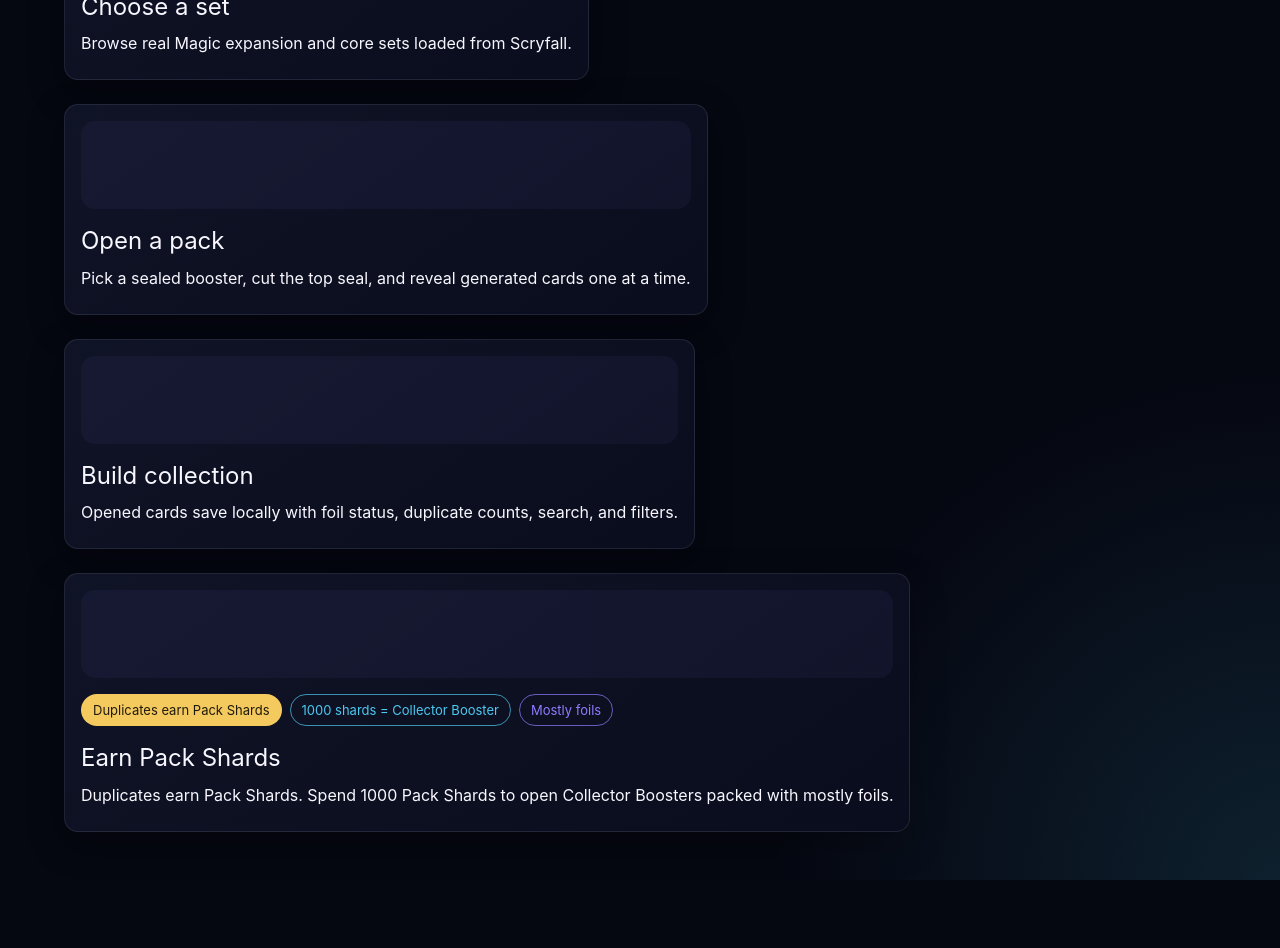
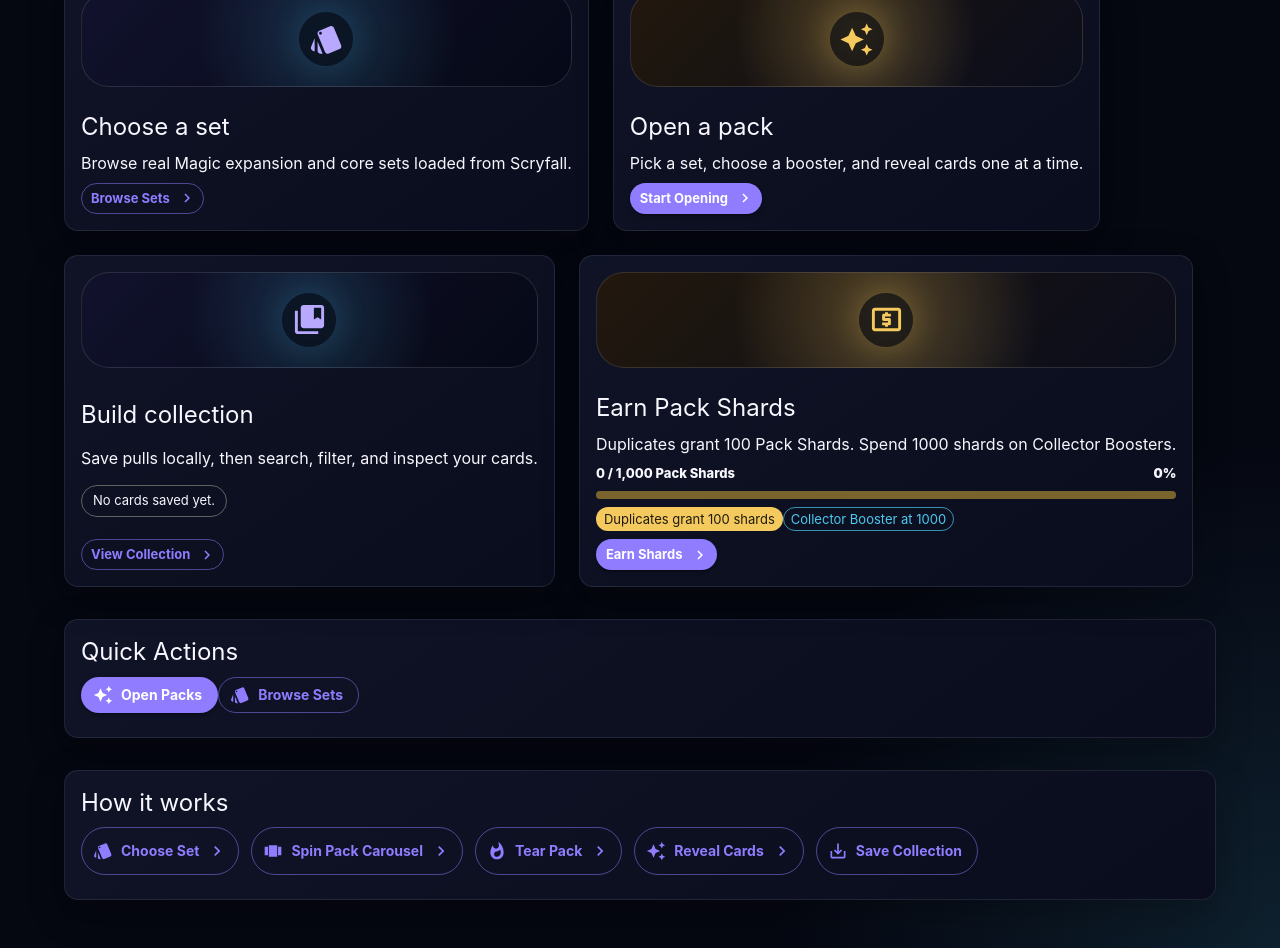
Before and after one commit to lbragg98/mtgCardOpener, a React (Vite) app: page / in a window 1280 px wide. Shown: the part 560-1508 px from the top of the page. Before the commit the page ends 1440 px from the top, so only its background shows below. Built offline with nearby package versions, Linux system fonts and the light colour scheme.

Commit message:
fixed home page functionality

```diff
--- a/src/pages/Home.jsx
+++ b/src/pages/Home.jsx
@@ -1,30 +1,198 @@
 import AutoAwesomeIcon from '@mui/icons-material/AutoAwesome';
 import CollectionsBookmarkIcon from '@mui/icons-material/CollectionsBookmark';
-import { Box, Button, Card, CardContent, Chip, Grid, Skeleton, Typography } from '@mui/material';
-import { Link } from 'react-router-dom';
+import KeyboardArrowRightIcon from '@mui/icons-material/KeyboardArrowRight';
+import LocalAtmIcon from '@mui/icons-material/LocalAtm';
+import SaveAltIcon from '@mui/icons-material/SaveAlt';
+import StyleIcon from '@mui/icons-material/Style';
+import ViewCarouselIcon from '@mui/icons-material/ViewCarousel';
+import WhatshotIcon from '@mui/icons-material/Whatshot';
+import {
+  Box,
+  Button,
+  Card,
+  CardActionArea,
+  CardContent,
+  Chip,
+  Grid,
+  LinearProgress,
+  Stack,
+  Typography,
+} from '@mui/material';
+import { Link, useNavigate } from 'react-router-dom';
 import PageHeader from '../components/PageHeader.jsx';
+import { getCollection, getPackShards } from '../utils/collectionStorage.js';
 
-const featureCards = [
+const COLLECTOR_BOOSTER_COST = 1000;
+
+function getCollectionStats(collection) {
+  const uniqueCardKeys = new Set(collection.map((card) => `${card.id}-${card.isFoil ? 'foil' : 'normal'}`));
+  const duplicateCards = Math.max(collection.length - uniqueCardKeys.size, 0);
+
+  return {
+    duplicateCards,
+    foilCards: collection.filter((card) => card.isFoil).length,
+    totalCards: collection.length,
+    uniqueCards: uniqueCardKeys.size,
+  };
+}
+
+function handleKeyboardActivate(event, action) {
+  if (event.key === 'Enter' || event.key === ' ') {
+    event.preventDefault();
+    action();
+  }
+}
+
+function MiniVisual({ icon, tone = 'primary' }) {
+  return (
+    <Box
+      sx={{
+        position: 'relative',
+        display: 'grid',
+        height: 96,
+        mb: 2,
+        overflow: 'hidden',
+        placeItems: 'center',
+        border: '1px solid rgba(248, 247, 255, 0.12)',
+        borderRadius: 2,
+        background:
+          tone === 'warning'
+            ? 'radial-gradient(circle at 50% 45%, rgba(244, 201, 93, 0.28), transparent 52%), linear-gradient(135deg, rgba(37, 25, 9, 0.86), rgba(10, 13, 28, 0.92))'
+            : 'radial-gradient(circle at 50% 45%, rgba(76, 201, 240, 0.18), transparent 52%), linear-gradient(135deg, rgba(18, 18, 46, 0.86), rgba(6, 9, 22, 0.94))',
+      }}
+    >
+      <Box
+        sx={{
+          display: 'grid',
+          width: 54,
+          height: 54,
+          placeItems: 'center',
+          borderRadius: '50%',
+          bgcolor: 'rgba(5, 7, 17, 0.58)',
+          boxShadow:
+            tone === 'warning'
+              ? '0 0 34px rgba(244, 201, 93, 0.28)'
+              : '0 0 34px rgba(76, 201, 240, 0.18)',
+          color: tone === 'warning' ? 'warning.main' : 'primary.light',
+        }}
+      >
+        {icon}
+      </Box>
+    </Box>
+  );
+}
+
+function HomeActionCard({ actionLabel, ariaLabel, body, children, icon, onClick, title, tone }) {
+  return (
+    <Card
+      role="button"
+      tabIndex={0}
+      aria-label={ariaLabel || title}
+      onClick={onClick}
+      onKeyDown={(event) => handleKeyboardActivate(event, onClick)}
+      sx={{
+        height: '100%',
+        cursor: 'pointer',
+        transition: 'transform 160ms ease, border-color 160ms ease, box-shadow 160ms ease',
+        '&:hover, &:focus-visible': {
+          borderColor: tone === 'warning' ? 'rgba(244, 201, 93, 0.56)' : 'rgba(76, 201, 240, 0.36)',
+          boxShadow:
+            tone === 'warning'
+              ? '0 0 34px rgba(244, 201, 93, 0.16)'
+              : '0 0 34px rgba(76, 201, 240, 0.12)',
+          outline: 'none',
+          transform: 'translateY(-3px)',
+        },
+      }}
+    >
+      <CardActionArea component="div" sx={{ height: '100%', alignItems: 'stretch' }}>
+        <CardContent sx={{ display: 'grid', height: '100%', gap: 1 }}>
+          <MiniVisual icon={icon} tone={tone} />
+          <Typography variant="h5">{title}</Typography>
+          <Typography color="text.secondary">{body}</Typography>
+          {children}
+          <Button
+            endIcon={<KeyboardArrowRightIcon />}
+            size="small"
+            sx={{ justifySelf: 'start', mt: 'auto' }}
+            variant={tone === 'warning' ? 'contained' : 'outlined'}
+          >
+            {actionLabel}
+          </Button>
+        </CardContent>
+      </CardActionArea>
+    </Card>
+  );
+}
+
+function StatCard({ label, value }) {
+  return (
+    <Card sx={{ borderColor: 'rgba(248, 247, 255, 0.1)' }}>
+      <CardContent sx={{ p: 1.5 }}>
+        <Typography color="text.secondary" sx={{ fontSize: 12, fontWeight: 800 }}>
+          {label}
+        </Typography>
+        <Typography color="warning.main" fontWeight={950}>
+          {value.toLocaleString()}
+        </Typography>
+      </CardContent>
+    </Card>
+  );
+}
+
+export default function Home() {
+  const navigate = useNavigate();
+  const collection = getCollection();
+  const packShards = getPackShards();
+  const stats = getCollectionStats(collection);
+  const collectorProgress = Math.min(packShards / COLLECTOR_BOOSTER_COST, 1);
+  const hasCollectorBooster = packShards >= COLLECTOR_BOOSTER_COST;
+
+  const cards = [
     {
       title: 'Choose a set',
       body: 'Browse real Magic expansion and core sets loaded from Scryfall.',
+      actionLabel: 'Browse Sets',
+      icon: <StyleIcon fontSize="large" />,
+      onClick: () => navigate('/sets'),
     },
     {
       title: 'Open a pack',
-    body: 'Pick a sealed booster, cut the top seal, and reveal generated cards one at a time.',
+      body: 'Pick a set, choose a booster, and reveal cards one at a time.',
+      actionLabel: 'Start Opening',
+      icon: <AutoAwesomeIcon fontSize="large" />,
+      onClick: () => navigate('/sets'),
+      tone: 'warning',
     },
     {
       title: 'Build collection',
-    body: 'Opened cards save locally with foil status, duplicate counts, search, and filters.',
+      body: 'Save pulls locally, then search, filter, and inspect your cards.',
+      actionLabel: 'View Collection',
+      icon: <CollectionsBookmarkIcon fontSize="large" />,
+      onClick: () => navigate('/collection'),
+      extra: stats.totalCards
+        ? `${stats.totalCards.toLocaleString()} saved, ${stats.foilCards.toLocaleString()} foils, ${stats.duplicateCards.toLocaleString()} duplicates`
+        : 'No cards saved yet.',
     },
     {
       title: 'Earn Pack Shards',
-    body: 'Duplicates earn Pack Shards. Spend 1000 Pack Shards to open Collector Boosters packed with mostly foils.',
-    shardFeature: true,
+      body: 'Duplicates grant 100 Pack Shards. Spend 1000 shards on Collector Boosters.',
+      actionLabel: hasCollectorBooster ? 'Open Collector Booster' : 'Earn Shards',
+      icon: <LocalAtmIcon fontSize="large" />,
+      onClick: () => navigate(hasCollectorBooster ? '/sets' : stats.totalCards ? '/collection' : '/sets'),
+      tone: 'warning',
+      shardCard: true,
     },
   ];
 
-export default function Home() {
+  const flowSteps = [
+    { label: 'Choose Set', icon: <StyleIcon />, to: '/sets' },
+    { label: 'Spin Pack Carousel', icon: <ViewCarouselIcon />, to: '/sets' },
+    { label: 'Tear Pack', icon: <WhatshotIcon />, to: '/sets' },
+    { label: 'Reveal Cards', icon: <AutoAwesomeIcon />, to: '/sets' },
+    { label: 'Save Collection', icon: <SaveAltIcon />, to: '/collection' },
+  ];
+
   return (
     <Box>
       <PageHeader eyebrow="MTG Pack Opener" title="Open packs in a moody little MTG lab.">
@@ -32,7 +200,7 @@ export default function Home() {
         real Scryfall card data.
       </PageHeader>
 
-      <Box sx={{ display: 'flex', flexWrap: 'wrap', gap: 2, mb: 4 }}>
+      <Stack direction="row" flexWrap="wrap" gap={2} sx={{ mb: 3 }}>
         <Button component={Link} to="/sets" size="large" variant="contained" startIcon={<AutoAwesomeIcon />}>
           Open Packs
         </Button>
@@ -45,30 +213,115 @@ export default function Home() {
         >
           View Collection
         </Button>
+      </Stack>
+
+      <Grid container spacing={1.5} sx={{ mb: 4 }}>
+        <Grid item xs={6} md={3}>
+          <StatCard label="Cards Saved" value={stats.totalCards} />
+        </Grid>
+        <Grid item xs={6} md={3}>
+          <StatCard label="Foils Pulled" value={stats.foilCards} />
+        </Grid>
+        <Grid item xs={6} md={3}>
+          <StatCard label="Unique Cards" value={stats.uniqueCards} />
+        </Grid>
+        <Grid item xs={6} md={3}>
+          <StatCard label="Pack Shards" value={packShards} />
+        </Grid>
+      </Grid>
+
+      <Grid container spacing={3} sx={{ mb: 4 }}>
+        {cards.map((card) => (
+          <Grid key={card.title} item xs={12} md={card.shardCard ? 12 : 4}>
+            <HomeActionCard
+              actionLabel={card.actionLabel}
+              body={card.body}
+              icon={card.icon}
+              onClick={card.onClick}
+              title={card.title}
+              tone={card.tone}
+            >
+              {card.extra && (
+                <Chip label={card.extra} sx={{ justifySelf: 'start', maxWidth: '100%' }} variant="outlined" />
+              )}
+              {card.shardCard && (
+                <Box sx={{ display: 'grid', gap: 1 }}>
+                  <Box sx={{ display: 'flex', justifyContent: 'space-between', gap: 2 }}>
+                    <Typography color="text.secondary" sx={{ fontSize: 13, fontWeight: 800 }}>
+                      {packShards.toLocaleString()} / {COLLECTOR_BOOSTER_COST.toLocaleString()} Pack Shards
+                    </Typography>
+                    <Typography color="warning.main" sx={{ fontSize: 13, fontWeight: 900 }}>
+                      {Math.round(collectorProgress * 100)}%
+                    </Typography>
                   </Box>
-
-      <Grid container spacing={3}>
-        {featureCards.map((feature) => (
-          <Grid key={feature.title} item xs={12} md={feature.shardFeature ? 12 : 4}>
-            <Card sx={{ height: '100%' }}>
-              <CardContent>
-                <Skeleton variant="rounded" height={88} sx={{ mb: 2, bgcolor: 'rgba(143, 124, 255, 0.14)' }} />
-                {feature.shardFeature && (
-                  <Box sx={{ display: 'flex', flexWrap: 'wrap', gap: 1, mb: 2 }}>
-                    <Chip color="warning" label="Duplicates earn Pack Shards" />
-                    <Chip color="secondary" label="1000 shards = Collector Booster" variant="outlined" />
-                    <Chip color="primary" label="Mostly foils" variant="outlined" />
+                  <LinearProgress
+                    color="warning"
+                    value={collectorProgress * 100}
+                    variant="determinate"
+                    sx={{ height: 8, borderRadius: 999 }}
+                  />
+                  <Stack direction="row" flexWrap="wrap" gap={1}>
+                    <Chip color="warning" label="Duplicates grant 100 shards" size="small" />
+                    <Chip color="secondary" label="Collector Booster at 1000" size="small" variant="outlined" />
+                  </Stack>
                 </Box>
               )}
-                <Typography variant="h5" gutterBottom>
-                  {feature.title}
-                </Typography>
-                <Typography color="text.secondary">{feature.body}</Typography>
-              </CardContent>
-            </Card>
+            </HomeActionCard>
           </Grid>
         ))}
       </Grid>
+
+      <Card sx={{ mb: 4 }}>
+        <CardContent>
+          <Typography variant="h5" gutterBottom>
+            Quick Actions
+          </Typography>
+          <Stack direction="row" flexWrap="wrap" gap={1.5}>
+            {stats.totalCards > 0 && (
+              <Button component={Link} startIcon={<CollectionsBookmarkIcon />} to="/collection" variant="outlined">
+                View Collection
+              </Button>
+            )}
+            <Button component={Link} startIcon={<AutoAwesomeIcon />} to="/sets" variant="contained">
+              Open Packs
+            </Button>
+            <Button component={Link} startIcon={<StyleIcon />} to="/sets" variant="outlined">
+              Browse Sets
+            </Button>
+            {hasCollectorBooster && (
+              <Button component={Link} color="warning" startIcon={<LocalAtmIcon />} to="/sets" variant="contained">
+                Open Collector Booster
+              </Button>
+            )}
+          </Stack>
+        </CardContent>
+      </Card>
+
+      <Card>
+        <CardContent>
+          <Typography variant="h5" gutterBottom>
+            How it works
+          </Typography>
+          <Grid container spacing={1.5}>
+            {flowSteps.map((step, index) => (
+              <Grid key={step.label} item xs={12} sm>
+                <Button
+                  aria-label={`Step ${index + 1}: ${step.label}`}
+                  component={Link}
+                  endIcon={index < flowSteps.length - 1 ? <KeyboardArrowRightIcon /> : undefined}
+                  startIcon={step.icon}
+                  to={step.to}
+                  variant="outlined"
+                  fullWidth
+                  sx={{ justifyContent: 'flex-start', minHeight: 48 }}
+                >
+                  {step.label}
+                </Button>
+              </Grid>
+            ))}
+          </Grid>
+        </CardContent>
+      </Card>
     </Box>
   );
 }
--- a/src/pages/PackOpening.jsx
+++ b/src/pages/PackOpening.jsx
@@ -300,9 +300,6 @@ function RevealCard({ card, cardNumber, exitX, onAdvance }) {
           pointerEvents: 'none',
         }}
       >
-        <Typography color={isFinale ? 'warning.main' : 'text.secondary'} fontWeight={900}>
-          {card.rarity?.toUpperCase()} • {card.packSlot}
-        </Typography>
         {card.isFoil && (
           <Chip
             color={
```
Also changed, not shown: src/pages/PackSelection.jsx (+16 -8 lines). Lines whose indentation alone changed are shown as unchanged.
